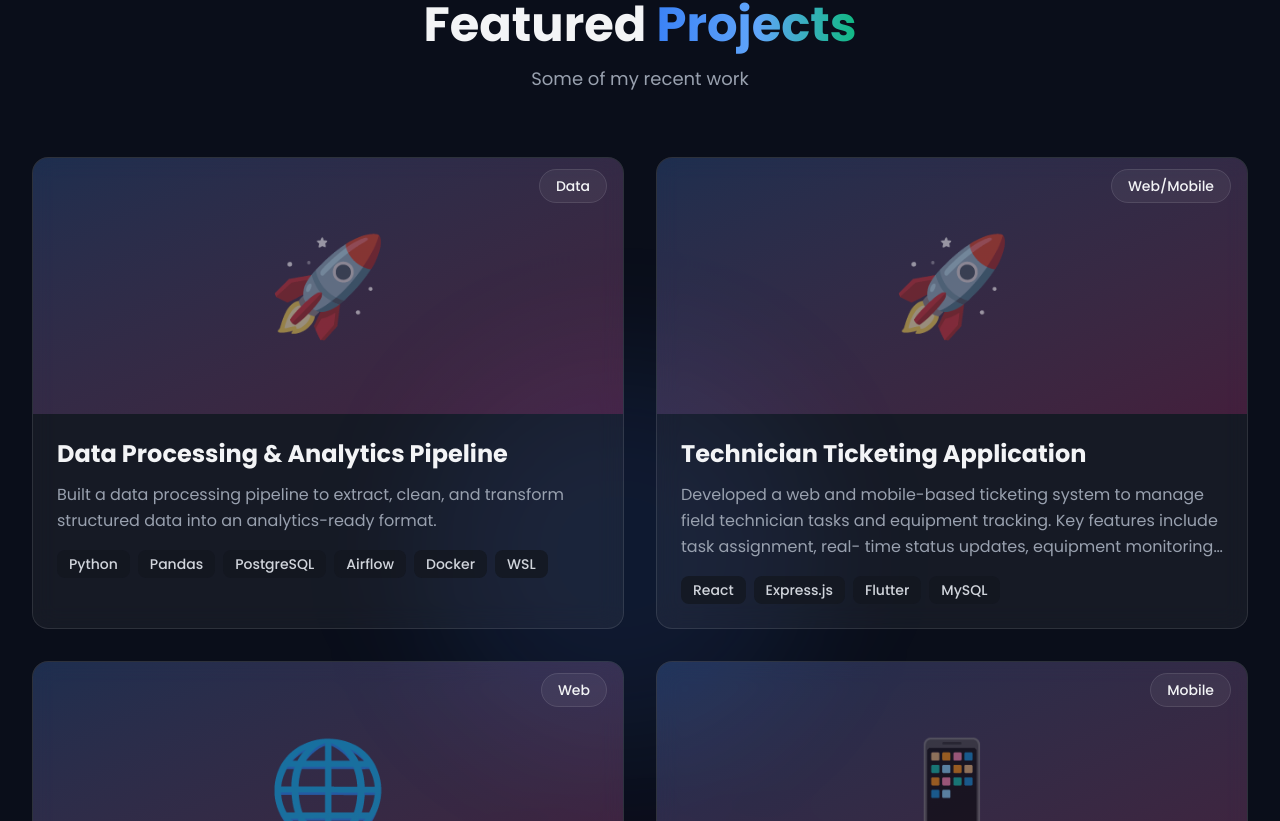
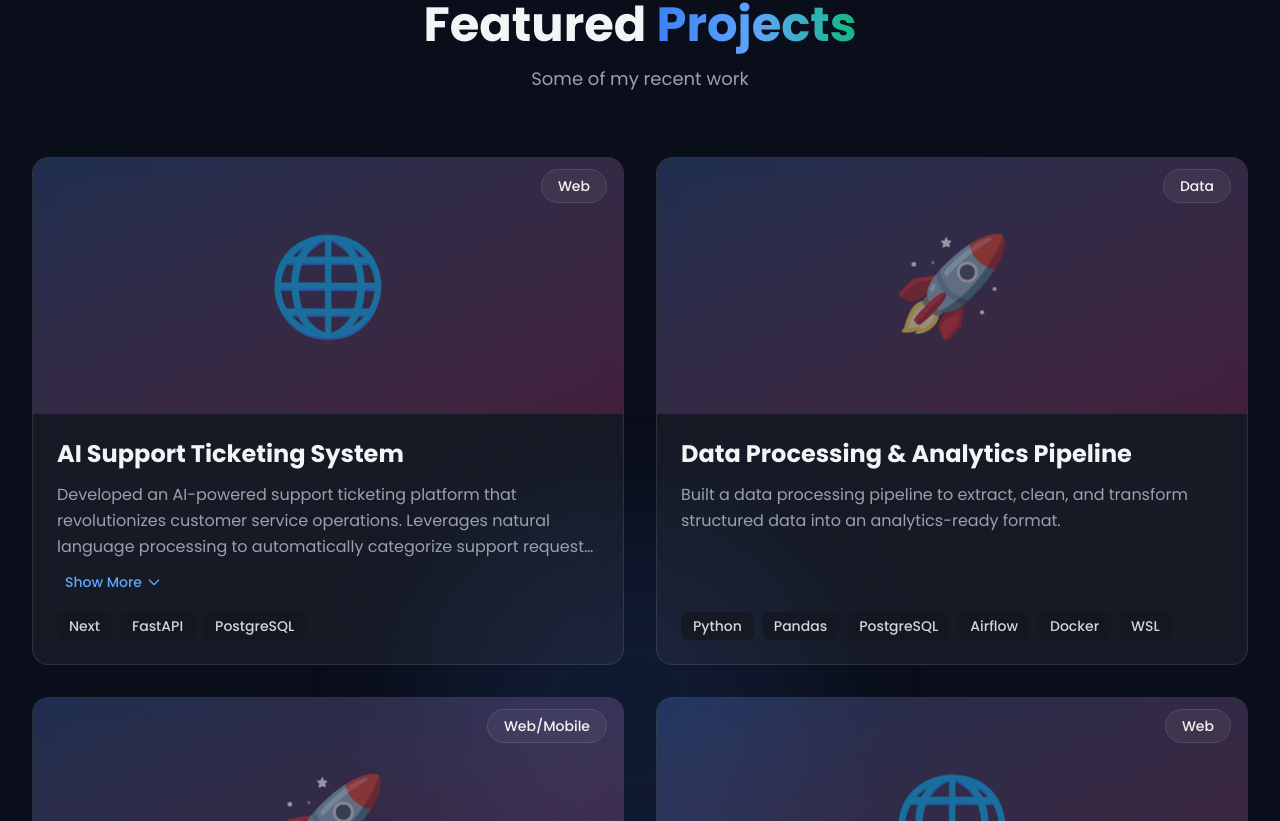
Before and after one commit to romzifg/website-portofolio, a Vue app: page / in a window 1280 px wide. Shown: the part 3619-4440 px from the top of the page. Built offline with nearby package versions, Linux system fonts and the light colour scheme.

Commit message:
update: fixing layout and import

```diff
--- a/src/components/Contact.vue
+++ b/src/components/Contact.vue
@@ -133,7 +133,7 @@
 
 <script setup>
 import { computed } from "vue";
-import { useIntersectionObserver } from "../composables/useIntersectionObserver";
+import { useIntersectionObserver } from "../composables/Useintersectionobserver";
 
 const props = defineProps({
 	email: {
--- a/src/components/Experience.vue
+++ b/src/components/Experience.vue
@@ -98,7 +98,7 @@
 
 <script setup>
 import { computed } from "vue";
-import { useIntersectionObserver } from "../composables/useIntersectionObserver";
+import { useIntersectionObserver } from "../composables/Useintersectionobserver";
 
 const props = defineProps({
 	experiences: {
--- a/src/components/Projects.vue
+++ b/src/components/Projects.vue
@@ -22,7 +22,7 @@
 				<article
 					v-for="(project, index) in projects"
 					:key="project.id || project.title"
-					class="glass rounded-2xl overflow-hidden hover:bg-white/10 transition-all duration-300 group"
+					class="glass rounded-2xl overflow-hidden hover:bg-white/10 transition-all duration-300 group flex flex-col"
 					:class="{
 						'opacity-0 translate-y-8': !isVisible,
 						'opacity-100 translate-y-0': isVisible,
@@ -31,11 +31,6 @@
 						transitionDelay: isVisible ? `${index * 100}ms` : '0ms',
 						transitionDuration: '700ms',
 					}"
-					:tabindex="project.link ? 0 : undefined"
-					:role="project.link ? 'button' : undefined"
-					@click="handleProjectClick(project)"
-					@keydown.enter="handleProjectClick(project)"
-					@keydown.space.prevent="handleProjectClick(project)"
 				>
 					<!-- Project Image/Banner -->
 					<div class="relative h-48 md:h-64 bg-linear-to-br from-primary-500/20 to-pink-500/20 overflow-hidden">
@@ -110,19 +105,49 @@
 					</div>
 
 					<!-- Project Info -->
-					<div class="p-5 md:p-6">
-						<h3
-							class="text-xl md:text-2xl font-display font-bold mb-2 md:mb-3 group-hover:text-primary-400 transition-colors line-clamp-2"
-						>
+					<div class="p-5 md:p-6 flex-1 flex flex-col">
+						<h3 class="text-xl md:text-2xl font-display font-bold mb-2 md:mb-3 group-hover:text-primary-400 transition-colors">
 							{{ project.title }}
 						</h3>
 
-						<p class="text-gray-400 text-sm md:text-base mb-4 leading-relaxed line-clamp-3">
-							{{ project.description }}
-						</p>
+						<!-- Description with Show More/Less -->
+						<div class="mb-4 flex-1">
+							<p
+								:ref="(el) => setDescriptionRef(el, index)"
+								class="text-gray-400 text-sm md:text-base leading-relaxed transition-all duration-300"
+								:class="expandedProjects[index] ? '' : 'line-clamp-3'"
+							>
+								{{ project.description }}
+							</p>
+
+							<!-- Show More/Less Button -->
+							<button
+								v-if="shouldShowButton[index]"
+								@click="toggleDescription(index)"
+								class="mt-2 text-primary-400 hover:text-primary-300 text-sm font-medium inline-flex items-center gap-1 transition-colors focus:outline-none focus:ring-2 focus:ring-primary-500 focus:ring-offset-2 focus:ring-offset-dark-900 rounded-md px-2 py-1"
+								:aria-expanded="expandedProjects[index]"
+								:aria-label="expandedProjects[index] ? 'Show less description' : 'Show more description'"
+							>
+								{{ expandedProjects[index] ? "Show Less" : "Show More" }}
+								<svg
+									class="w-4 h-4 transition-transform duration-300"
+									:class="expandedProjects[index] ? 'rotate-180' : ''"
+									fill="none"
+									stroke="currentColor"
+									viewBox="0 0 24 24"
+								>
+									<path stroke-linecap="round" stroke-linejoin="round" stroke-width="2" d="M19 9l-7 7-7-7" />
+								</svg>
+							</button>
+						</div>
 
 						<!-- Tech Stack -->
-						<div v-if="project.tech && project.tech.length" class="flex flex-wrap gap-2" role="list" aria-label="Technologies used">
+						<div
+							v-if="project.tech && project.tech.length"
+							class="flex flex-wrap gap-2 mt-auto"
+							role="list"
+							aria-label="Technologies used"
+						>
 							<span
 								v-for="tech in project.tech"
 								:key="tech"
@@ -145,8 +170,8 @@
 </template>
 
 <script setup>
-import { computed } from "vue";
-import { useIntersectionObserver } from "../composables/useIntersectionObserver";
+import { computed, reactive, onMounted, nextTick, watch, onBeforeUnmount } from "vue";
+import { useIntersectionObserver } from "../composables/Useintersectionobserver";
 
 const props = defineProps({
 	projects: {
@@ -163,6 +188,51 @@ const { isVisible, targetRef } = useIntersectionObserver({
 	threshold: 0.1,
 	rootMargin: "0px 0px -100px 0px",
 });
+
+// Track expanded state for each project
+const expandedProjects = reactive({});
+
+// Track which projects should show the button
+const shouldShowButton = reactive({});
+
+// Store refs to description elements
+const descriptionRefs = {};
+
+// Set description ref
+const setDescriptionRef = (el, index) => {
+	if (el) {
+		descriptionRefs[index] = el;
+	}
+};
+
+// Check if element is actually truncated
+const checkIfTruncated = (element) => {
+	if (!element) return false;
+
+	// Check if scrollHeight is greater than clientHeight
+	// This means content is overflowing and being clamped
+	return element.scrollHeight > element.clientHeight;
+};
+
+// Check all descriptions after mount
+const checkAllDescriptions = async () => {
+	await nextTick();
+
+	// Small delay to ensure styles are applied
+	setTimeout(() => {
+		props.projects.forEach((project, index) => {
+			const element = descriptionRefs[index];
+			if (element) {
+				shouldShowButton[index] = checkIfTruncated(element);
+			}
+		});
+	}, 100);
+};
+
+// Toggle description expansion
+const toggleDescription = (index) => {
+	expandedProjects[index] = !expandedProjects[index];
+};
 
 // Project icon mapping
 const getProjectIcon = (category) => {
@@ -181,26 +251,47 @@ const getProjectIcon = (category) => {
 	return icons[category] || "🚀";
 };
 
-// Handle project click
-const handleProjectClick = (project) => {
-	if (project.link) {
-		window.open(project.link, "_blank", "noopener,noreferrer");
-	}
+// Check if projects exist
+const hasProjects = computed(() => props.projects && props.projects.length > 0);
+
+// Debounce helper
+let resizeTimeout;
+const handleResize = () => {
+	clearTimeout(resizeTimeout);
+	resizeTimeout = setTimeout(checkAllDescriptions, 200);
 };
 
-// Check if projects exist
-const hasProjects = computed(() => props.projects && props.projects.length > 0);
+// Check descriptions when component mounts
+onMounted(() => {
+	checkAllDescriptions();
+	window.addEventListener("resize", handleResize);
+});
+
+// Cleanup
+onBeforeUnmount(() => {
+	window.removeEventListener("resize", handleResize);
+	if (resizeTimeout) clearTimeout(resizeTimeout);
+});
+
+// Watch for visibility change to recheck
+watch(isVisible, (newValue) => {
+	if (newValue) {
+		checkAllDescriptions();
+	}
+});
+
+// Watch for projects change
+watch(
+	() => props.projects,
+	() => {
+		checkAllDescriptions();
+	},
+	{ deep: true },
+);
 </script>
 
 <style scoped>
 /* Text truncation utilities */
-.line-clamp-2 {
-	display: -webkit-box;
-	-webkit-line-clamp: 2;
-	-webkit-box-orient: vertical;
-	overflow: hidden;
-}
-
 .line-clamp-3 {
 	display: -webkit-box;
 	-webkit-line-clamp: 3;
@@ -231,9 +322,14 @@ img {
 }
 
 /* Focus styles for accessibility */
-article:focus {
+article:focus-within {
 	outline: 2px solid rgb(var(--primary-rgb, 59, 130, 246));
 	outline-offset: 2px;
+}
+
+/* Rotate animation for chevron */
+.rotate-180 {
+	transform: rotate(180deg);
 }
 
 /* Reduced motion support */
@@ -247,5 +343,9 @@ article:focus {
 	img {
 		transform: none !important;
 	}
+
+	.rotate-180 {
+		transform: none !important;
+	}
 }
 </style>
--- a/src/components/Skills.vue
+++ b/src/components/Skills.vue
@@ -54,7 +54,7 @@
 
 <script setup>
 import { computed } from "vue";
-import { useIntersectionObserver } from "../composables/useIntersectionObserver";
+import { useIntersectionObserver } from "../composables/Useintersectionobserver";
 
 const props = defineProps({
 	skills: {
--- a/src/data/portofolio.js
+++ b/src/data/portofolio.js
@@ -70,6 +70,12 @@ export const experiences = [
 
 export const projects = [
     {
+        title: 'AI Support Ticketing System',
+        description: 'Developed an AI-powered support ticketing platform that revolutionizes customer service operations. Leverages natural language processing to automatically categorize support requests, determine priority levels, perform sentiment analysis, and generate intelligent draft responses. This automation reduces manual triage time, ensures faster ticket resolution, and helps support teams focus on complex issues requiring human expertise.',
+        tech: ['Next', 'FastAPI', 'PostgreSQL',],
+        category: 'Web'
+    },
+    {
         title: 'Data Processing & Analytics Pipeline',
         description: 'Built a data processing pipeline to extract, clean, and transform structured data into an analytics-ready format.',
         tech: ['Python', 'Pandas', 'PostgreSQL', 'Airflow', 'Docker', 'WSL'],
```
